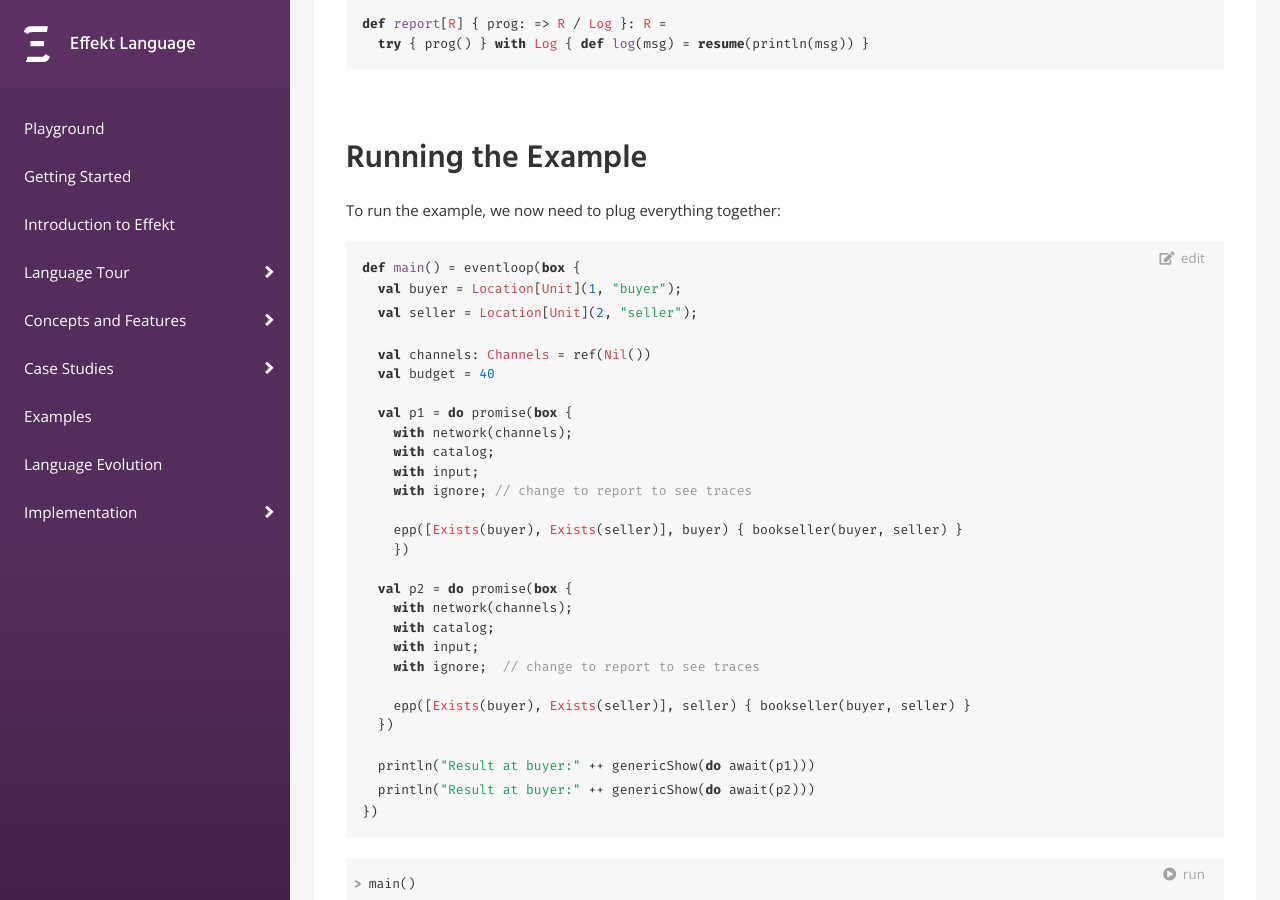
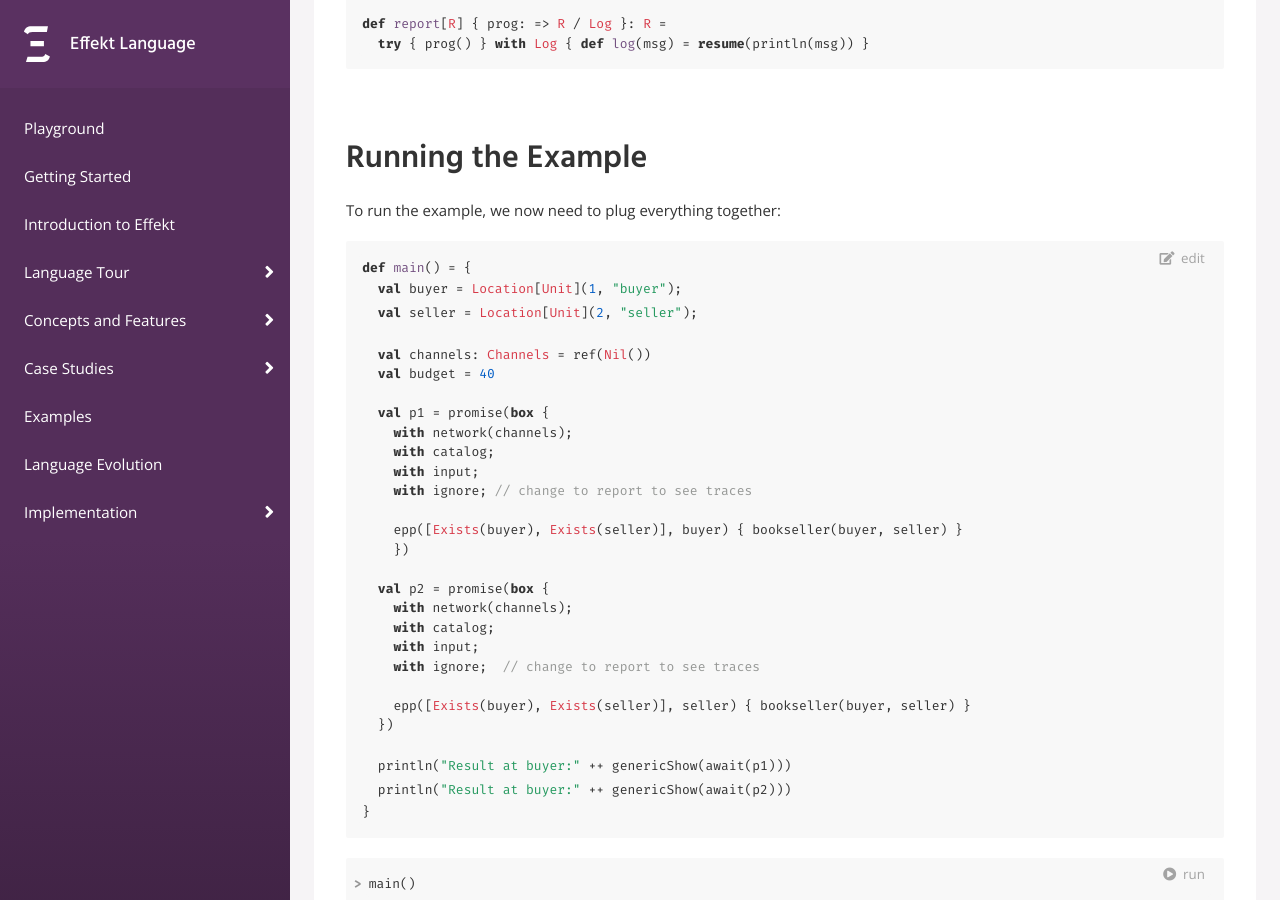
Before and after one commit to effekt-lang/effekt-website, a Jekyll site: the page built from _examples/choreo.md, in a window 1280 px wide and 900 px high, scrolled down 6091 px. Built offline with Jekyll 4.4.1, drawn with Linux system fonts in a browser that asks for light colours; some of the changed text lies outside the part shown.

Commit message:
Fix examples (#124)
* Fix examples

* Fix choreo case study

````diff
--- a/_examples/choreo.md
+++ b/_examples/choreo.md
@@ -18,7 +18,7 @@ Please note:
 Also, since we want to run each projection in a promise, all effects have to be handled before:
 
 ```effekt:sketch
-val p1 = do promise(box {
+val p1 = promise(box {
   with network(channels);
   with catalog;
 
@@ -226,11 +226,10 @@ def set[L](ch: Channels, l: Location[L], value: AnyValue): Unit = {
 }
 
 
-def network[R](channels: Channels) { prog: => R / Net }: R / Concurrent = {
-
+def network[R](channels: Channels) { prog: => R / Net }: R = {
   def tryWrite[A, L](value: A, receiver: Location[L]): Unit  = channels.get(receiver) match {
     case Filled(value) =>
-      do yield()
+      yield()
       tryWrite(value, receiver)
     case Empty() =>
       channels.set(receiver, Filled(value));
@@ -241,7 +240,7 @@ def network[R](channels: Channels) { prog: => R / Net }: R / Concurrent = {
       channels.set(receiver, Empty())
       cast(value)
     case _ =>
-      do yield()
+      yield()
       tryRead(receiver)
   }
 
@@ -348,14 +347,14 @@ def report[R] { prog: => R / Log }: R =
 ## Running the Example
 To run the example, we now need to plug everything together:
 ```effekt
-def main() = eventloop(box {
+def main() = {
   val buyer = Location[Unit](1, "buyer");
   val seller = Location[Unit](2, "seller");
 
   val channels: Channels = ref(Nil())
   val budget = 40
 
-  val p1 = do promise(box {
+  val p1 = promise(box {
     with network(channels);
     with catalog;
     with input;
@@ -364,7 +363,7 @@ def main() = eventloop(box {
     epp([Exists(buyer), Exists(seller)], buyer) { bookseller(buyer, seller) }
     })
 
-  val p2 = do promise(box {
+  val p2 = promise(box {
     with network(channels);
     with catalog;
     with input;
@@ -373,9 +372,9 @@ def main() = eventloop(box {
     epp([Exists(buyer), Exists(seller)], seller) { bookseller(buyer, seller) }
   })
 
-  println("Result at buyer:" ++ genericShow(do await(p1)))
-  println("Result at buyer:" ++ genericShow(do await(p2)))
-})
+  println("Result at buyer:" ++ genericShow(await(p1)))
+  println("Result at buyer:" ++ genericShow(await(p2)))
+}
 ```
 
 
````
Also changed, not shown: other parts of _examples/choreo.md (+5 -5 lines), _examples/async.md (+3 -3 lines), _examples/polymorphism.md (+9 -6 lines), _examples/pushpull.md (+4 -4 lines).
